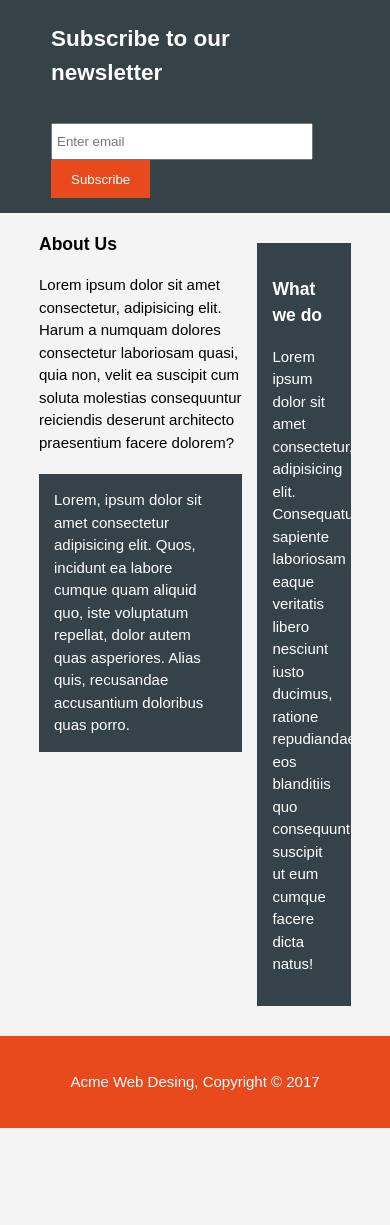
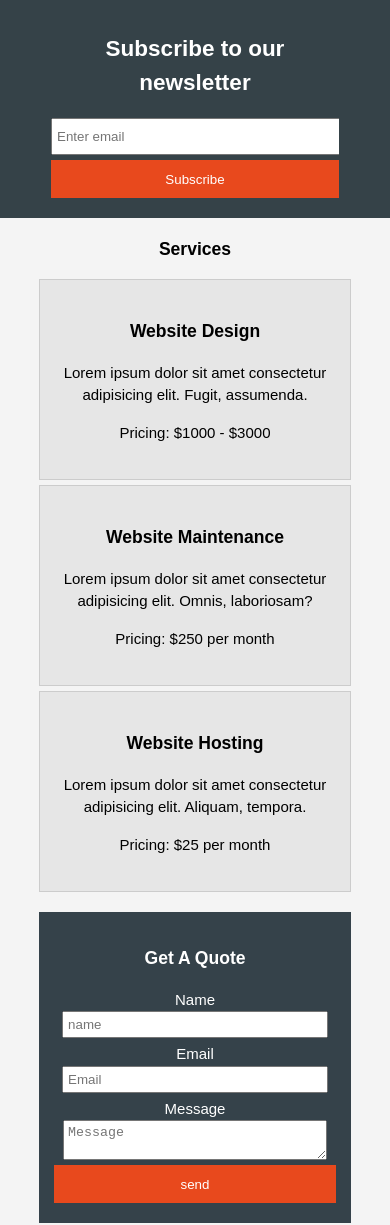
Before and after one commit to Amarujo/pages, a plain HTML site: page services.html in a window 390 px wide. Shown: the part 188-1413 px from the top of the page. Before the commit the page ends 1316 px from the top, so only its background shows below. Drawn offline with Linux system fonts and the light colour scheme.

Commit message:
add responsive design

```diff
--- a/css/style.css
+++ b/css/style.css
@@ -159,6 +159,21 @@ aside#sidebar{
     margin-top: 10px;
 }
 
+aside#sidebar .quote input,
+aside#sidebar .quote textarea{
+    width: 90%;
+    padding: 4px;
+}
+
+/* Services */
+ul#services li{
+    list-style: none;
+    padding: 20px;
+    border: #ccc solid 1px;
+    margin-bottom: 5px;
+    background: #e6e6e6;
+}
+
 footer{
     padding: 20px;
     margin-top: 20px;
@@ -170,7 +185,7 @@ footer{
 
 
 
-@media(max-width:700px){
+@media(max-width:768px){
     /* header nav{
         text-align: center;
         clear: both;
@@ -186,8 +201,47 @@ footer{
         color: #fff;
         font-weight: normal;
     } */
+
+    header #branding,
+    header nav,
+    header nav li,
+    #newsletter h1,
+    #newsletter form{
+        float: none;
+        text-align: center;
+        width: 100%;
+    }
+
+    header{
+        padding-bottom: 20px;
+    }
+
+    #showcase h1{
+        margin-top: 40px;
+    }
+
+    #newsletter button,
+    .quote button,
+    .quote input,
+    .quote textarea,
+    #newsletter form input[type="email"]{
+        display: block;
+        margin: auto;
+        width: 100%;
+        margin-bottom: 5px;
+    }
+
     #boxes .box{
+        float: none;
         width: 100%;
-        display: block;
+        text-align: center;
     }
+
+    aside#sidebar,
+    article#main-col{
+        float: none;
+        width: 100%;
+        text-align: center;
+    }
+
 }
--- a/services.html
+++ b/services.html
@@ -45,15 +45,47 @@
       <div class="container">
 
         <article id="main-col">
-          <h1 class="page-title">About Us</h1>
-          <p>Lorem ipsum dolor sit amet consectetur, adipisicing elit. Harum a numquam dolores consectetur laboriosam quasi, quia non, velit ea suscipit cum soluta molestias consequuntur reiciendis deserunt architecto praesentium facere dolorem?</p>
-          <p class="dark">Lorem, ipsum dolor sit amet consectetur adipisicing elit. Quos, incidunt ea labore cumque quam aliquid quo, iste voluptatum repellat, dolor autem quas asperiores. Alias quis, recusandae accusantium doloribus quas porro.</p>
+          <h1 class="page-title">Services</h1>
+          <ul id="services">
+            <li>
+              <h3>Website Design</h3>
+              <p>Lorem ipsum dolor sit amet consectetur adipisicing elit. Fugit, assumenda.</p>
+              <p>Pricing: $1000 - $3000</p>
+            </li>
+            <li>
+              <h3>Website Maintenance</h3>
+              <p>Lorem ipsum dolor sit amet consectetur adipisicing elit. Omnis, laboriosam?</p>
+              <p>Pricing: $250 per month</p>
+            </li>
+            <li>
+              <h3>Website Hosting</h3>
+              <p>Lorem ipsum dolor sit amet consectetur adipisicing elit. Aliquam, tempora.</p>
+              <p>Pricing: $25 per month</p>
+            </li>
+          </ul>
         </article>
 
           <aside id="sidebar">
             <div class="dark">
-              <h3>What we do</h3>
-              <p>Lorem ipsum dolor sit amet consectetur, adipisicing elit. Consequatur sapiente laboriosam eaque veritatis libero nesciunt iusto ducimus, ratione repudiandae eos blanditiis quo consequuntur suscipit ut eum cumque facere dicta natus!</p>
+              <h3>Get A Quote</h3>
+              <form action="#" class="quote">
+                <div>
+                  <label for="">Name</label>
+                  <br>
+                  <input type="text" placeholder="name">
+                </div>
+                <div>
+                  <label for="">Email</label>
+                  <br>
+                  <input type="text" placeholder="Email">
+                </div>
+                <div>
+                  <label for="">Message</label>
+                  <br>
+                  <textarea placeholder="Message"></textarea>
+                  <button class="button_1" type="submit">send</button>
+                </div>
+              </form>
             </div>
           </aside>
       </div>
```
